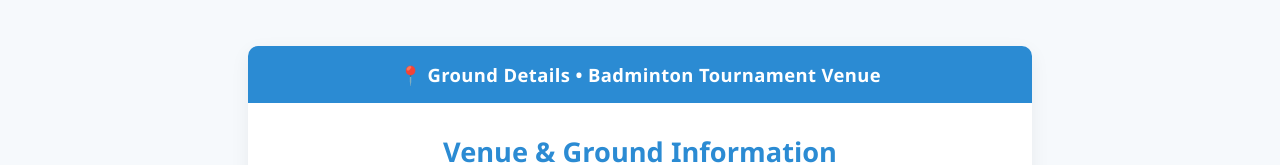
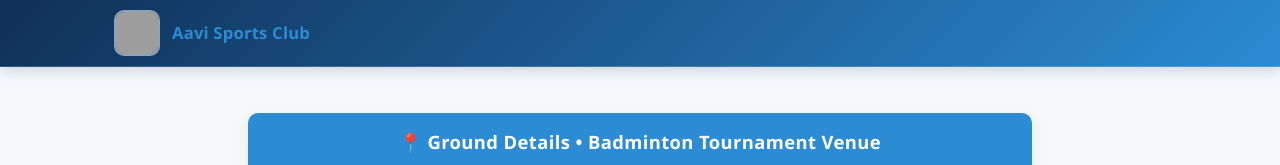
Before and after one commit to lakshayjeet47/registration-form, a plain HTML site: page ground_details.html in a window 1280 px wide. Shown: the top 165 px of the page. Drawn offline with Linux system fonts and the light colour scheme; grey boxes are pictures that could not be loaded.

Commit message:
header and logo

```diff
--- a/ground_details.html
+++ b/ground_details.html
@@ -5,6 +5,7 @@
     <meta charset="utf-8" />
     <meta name="viewport" content="width=device-width,initial-scale=1" />
     <title>Ground Details</title>
+    <script src="topbar.js" defer></script>
 
     <style>
         :root {
@@ -228,6 +229,7 @@
 </head>
 
 <body>
+    <div id="sharedTopbar"></div>
     <main class="container">
         <div class="card">
             <header class="event-header">
--- /dev/null
+++ b/topbar.js
@@ -0,0 +1,89 @@
+// Update these two values only to change toolbar content on all pages.
+const TOPBAR_CONFIG = {
+  logoSrc: "logo.png",
+  organizerName: "Aavi Sports Club"
+};
+
+function ensureTopbarStyles() {
+  if (document.getElementById("shared-topbar-style")) return;
+
+  const style = document.createElement("style");
+  style.id = "shared-topbar-style";
+  style.textContent = `
+    .shared-topbar {
+      width: 100%;
+      background: linear-gradient(135deg, #0f2f56, #2b8bd3);
+      color: #ffffff;
+      border-bottom: 1px solid rgba(255, 255, 255, 0.18);
+      box-shadow: 0 4px 14px rgba(15, 47, 86, 0.18);
+    }
+
+    .shared-topbar-inner {
+      max-width: 1080px;
+      margin: 0 auto;
+      padding: 10px 14px;
+      display: flex;
+      align-items: center;
+      gap: 12px;
+    }
+
+    .shared-topbar-logo {
+      width: 46px;
+      height: 46px;
+      border-radius: 10px;
+      object-fit: cover;
+      border: 2px solid rgba(255, 255, 255, 0.45);
+      background: rgba(255, 255, 255, 0.14);
+      flex: 0 0 auto;
+    }
+
+    .shared-topbar-title {
+      margin: 0;
+      font-size: 1.04rem;
+      font-weight: 700;
+      letter-spacing: 0.2px;
+      line-height: 1.25;
+    }
+
+    @media (max-width: 600px) {
+      .shared-topbar-inner {
+        padding: 8px 10px;
+        gap: 10px;
+      }
+
+      .shared-topbar-logo {
+        width: 38px;
+        height: 38px;
+        border-radius: 8px;
+      }
+
+      .shared-topbar-title {
+        font-size: 0.95rem;
+      }
+    }
+  `;
+
+  document.head.appendChild(style);
+}
+
+function renderSharedTopbar() {
+  const mountPoint = document.getElementById("sharedTopbar");
+  if (!mountPoint) return;
+
+  ensureTopbarStyles();
+
+  mountPoint.innerHTML = `
+    <header class="shared-topbar" role="banner" aria-label="Event toolbar">
+      <div class="shared-topbar-inner">
+        <img class="shared-topbar-logo" src="${TOPBAR_CONFIG.logoSrc}" alt="Event logo">
+        <h1 class="shared-topbar-title">${TOPBAR_CONFIG.organizerName}</h1>
+      </div>
+    </header>
+  `;
+}
+
+if (document.readyState === "loading") {
+  document.addEventListener("DOMContentLoaded", renderSharedTopbar);
+} else {
+  renderSharedTopbar();
+}
```
Also changed, not shown: fee_details.html (+2 -0 lines), index.html (+2 -0 lines), match_schedule.html (+2 -0 lines), terms_conditions.html (+2 -0 lines), 1 other file.
